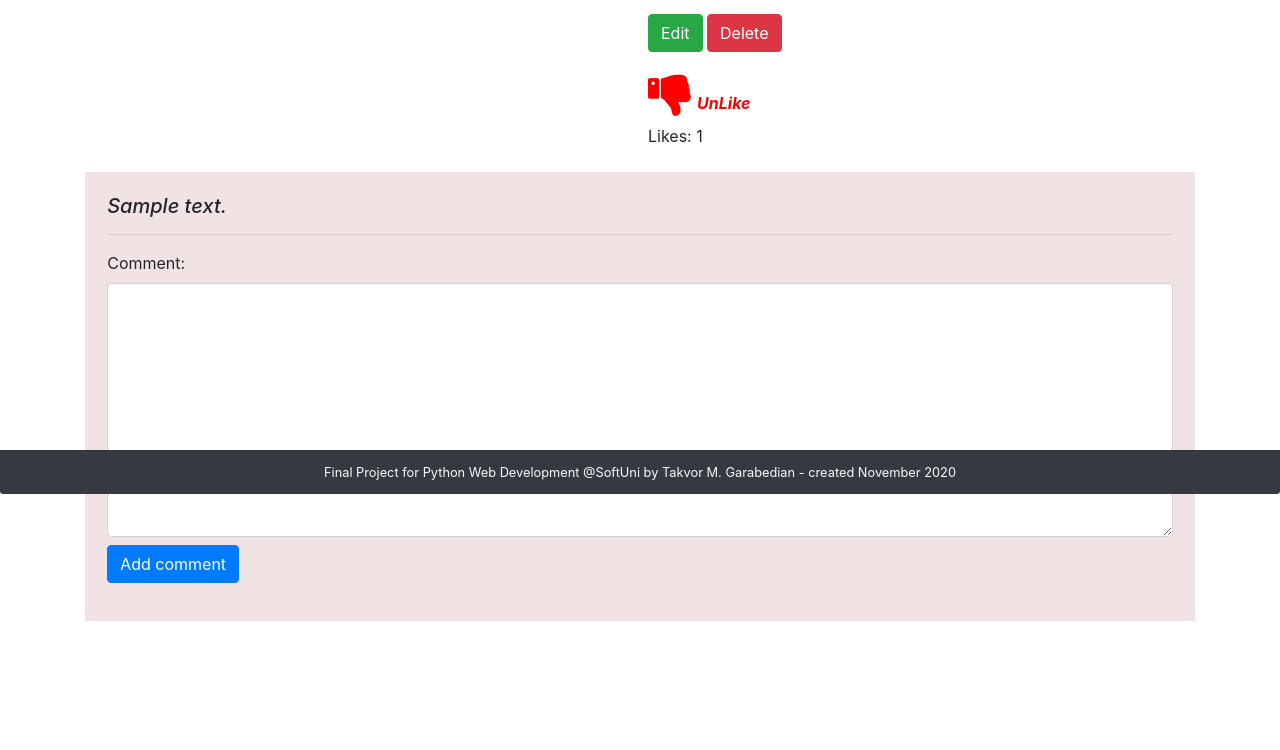
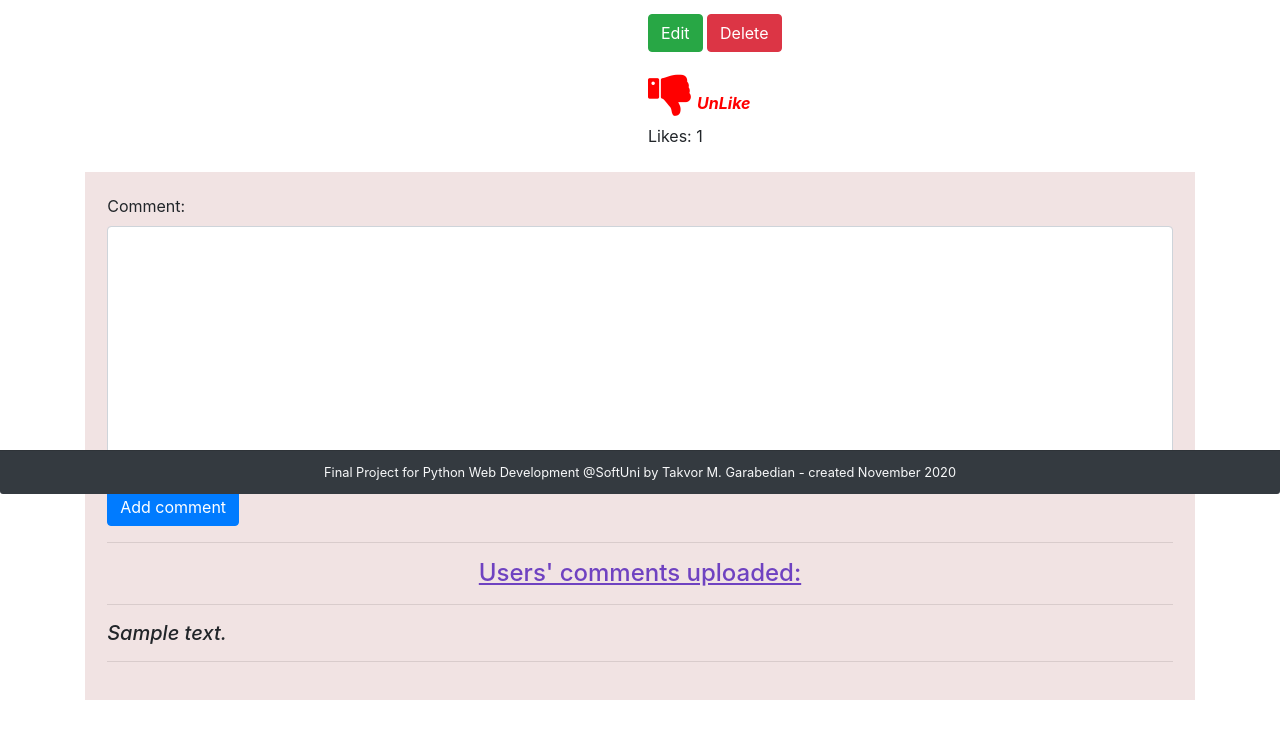
Before and after one commit to garabedian/AutoCry_Python_WEB_Final_Project, a Django app: page /item/details/1/ in a window 1280 px wide. Shown: the part 306-1056 px from the top of the page. Before the commit the page ends 927 px from the top, so only its background shows below. Run offline with Django 3.2, Linux system fonts and the light colour scheme; tables that the repository leaves empty hold one stand-in row (values such as "Sample post"); grey boxes marked "Sample" are stand-in pictures; some libraries are stand-ins or nearby versions.

Commit message:
refactored comments presentation

```diff
--- a/templates/items/item_detail.html
+++ b/templates/items/item_detail.html
@@ -40,7 +40,19 @@
         </div>
     </div>
     <div class="d-block" style="background-color: #f1e3e3; padding:2%">
+        <div class="box">
+            <form method="post" action="{% url 'item details or comment' item.pk %}">
+                {% csrf_token %}
+                {{ form }}
+                <button class="btn btn-primary mt-2" type="submit">Add comment</button>
+            </form>
+        </div>
         {% if item.comment_set.count > 0 %}
+            <div class="box">
+            <hr>
+                <h4 class="text-lg-center" style="color: #6f42c1"><u>Users' comments uploaded:</u></h4>
+                <hr>
+            </div>
             {% for comment in item.comment_set.all %}
                 <div class="box">
                     <h5><em>{{ comment.comment }}</em></h5>
@@ -52,12 +64,5 @@
                 <h3>There are no comments for this item. </h3>
             </div>
         {% endif %}
-        <div class="box">
-            <form method="post" action="{% url 'item details or comment' item.pk %}">
-                {% csrf_token %}
-                {{ form }}
-                <button class="btn btn-primary mt-2" type="submit">Add comment</button>
-            </form>
-        </div>
     </div>
 {% endblock content %}
```
